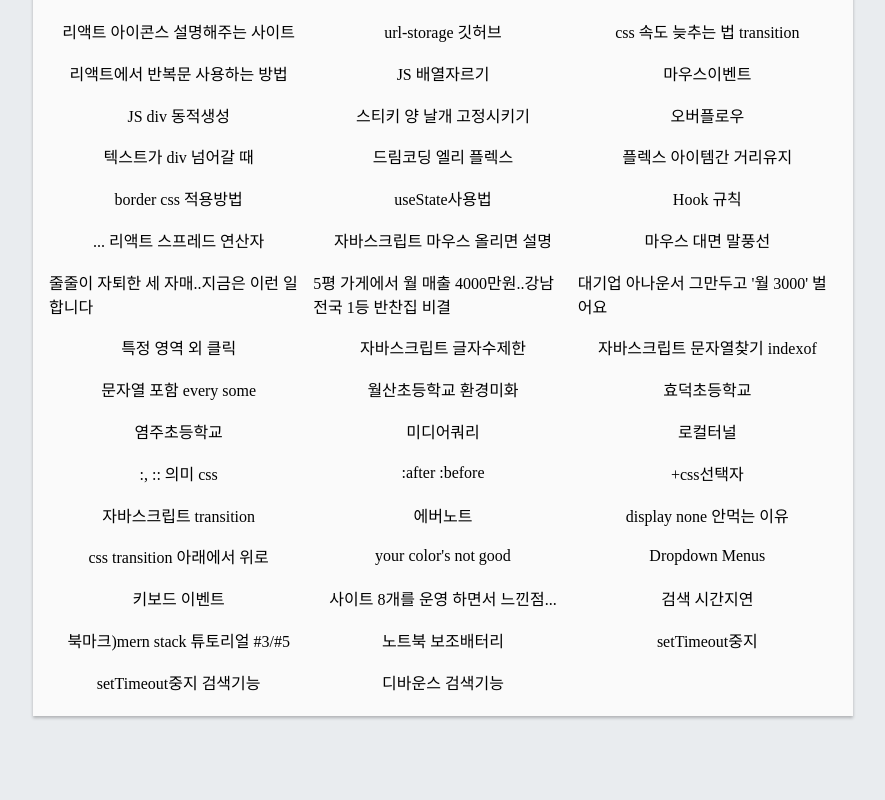
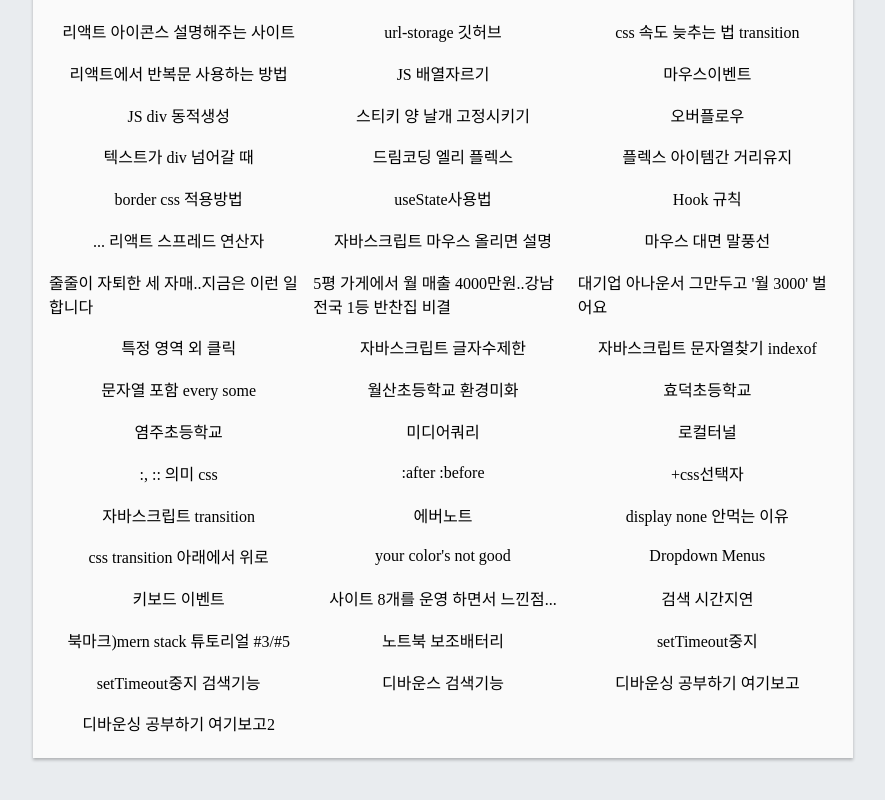
Before and after one commit to abehan7/urlseries, a React (Create React App) app in the folder client/: page / in a window 1280 px wide. Shown: the part 797-1597 px from the top of the page, without its empty margins (32-917 px from the left). Built offline with nearby package versions, Linux system fonts and the light colour scheme; a web font is replaced by a local one.

Commit message:
디바운싱 완료

```diff
--- a/client/src/routers/SearchDelay.js
+++ b/client/src/components/SearchDelay.js
@@ -5,7 +5,7 @@ import { debounce } from "lodash";
 const debounceSomethingFunc = debounce((e) => {
   console.log("called debounceSomethingFunc");
   console.log(e.target.value);
-}, 200);
+}, 700);
 
 const SearchDelay = ({ createModal2 }) => {
   const [text2, setText2] = useState("");
--- a/client/src/routers/MainPage.css
+++ b/client/src/routers/MainPage.css
@@ -11,7 +11,7 @@
   align-items: center;
   justify-content: center;
   width: 100%;
-  min-height: 600px;
+  min-height: 800px;
 }
 .grid-container {
   display: grid;
--- a/client/src/routers/MainPage.js
+++ b/client/src/routers/MainPage.js
@@ -10,7 +10,7 @@ import FiveUrls from "../components/FiveUrls";
 import HashTagsUnique from "../components/HashTagsUnique";
 import BoxTagControler from "../components/BoxTagControler";
 import UrlsByHashTag from "../components/UrlsByHashTag";
-import SearchDelay from "./SearchDelay";
+import SearchDelay from "../components/SearchDelay";
 // import { debounceSomethingFunc, SearchDelay } from "./Search";
 
 const MainPage = () => {
@@ -18,9 +18,7 @@ const MainPage = () => {
 
   const [BoxTags_First, setBoxTags_First] = useState(true);
   const [hashList, setHashList] = useState([]); // 현재 전체 url의 해쉬태그들
-  const [totalUrls, setTotalUrls] = useState(["123"]); // 전체 url들
   const [clickedSearchInput, setClickedSearchInput] = useState(false);
-  const [timer, setTimer] = useState(false);
 
   // 위에 useState 헷갈릴 경우 아래 콘솔로 테스트
   // console.log("BoxTags : ", BoxTags); // 오른쪽에 있는 색깔있는 해쉬태그 버튼이 클릭되면 리스트로 들어가는 공간
@@ -106,10 +104,6 @@ const MainPage = () => {
     // 중복 없는 상태로 전체 해쉬태그들 뽑아주는 기능
     // 그렇게 중복 없이 뽑았으면 그 값을 SethashList를 통해서 hashList에 넣어줌
     setHashList(HashTagsUnique(values));
-    // TotalUrls_title : 전체 url의 타이틀만 뽑아서 리스트에 넣은 곳
-    var TotalUrls_title = [];
-    values.forEach((tag) => TotalUrls_title.push(tag.title));
-    setTotalUrls(TotalUrls_title);
   }, []);
 
   return (
--- a/client/src/urls.json
+++ b/client/src/urls.json
@@ -396,6 +396,18 @@
       "url": "https://www.zerocho.com/category/JavaScript/post/59a8e9cb15ac0000182794fa",
       "title": "디바운스 검색기능",
       "hashTags": ["#JS", "#검색기능"]
+    },
+    {
+      "id": "66",
+      "url": "https://velog.io/@tjdud0123/%EB%A6%AC%EC%95%A1%ED%8A%B8-%EB%94%94%EB%B0%94%EC%9A%B4%EC%8B%B1-%EA%B0%84%EB%8B%A8-%EA%B5%AC%ED%98%84-react-debounce",
+      "title": "디바운싱 공부하기 여기보고",
+      "hashTags": ["#JS", "#검색기능"]
+    },
+    {
+      "id": "67",
+      "url": "https://ithub.tistory.com/319",
+      "title": "디바운싱 공부하기 여기보고2",
+      "hashTags": ["#JS", "#검색기능"]
     }
   ]
 }
```
